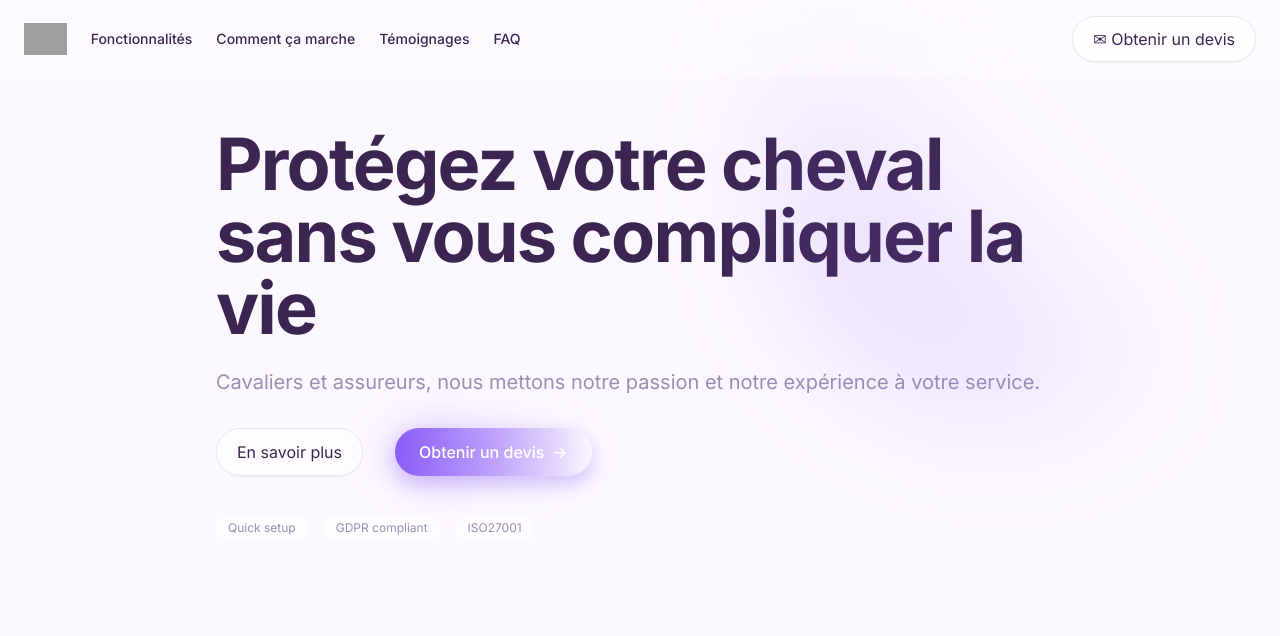
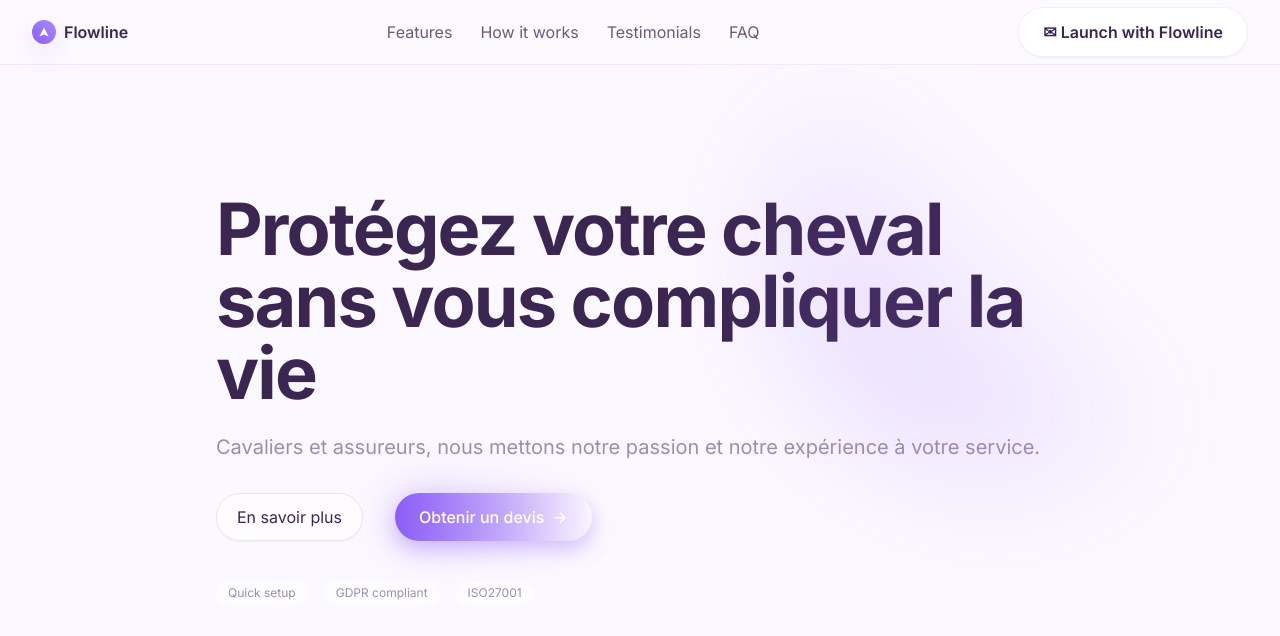
Before and after one commit to Leodcp7/mon-cheval-protege-eva, a Next.js app: page / in a window 1280 px wide. Shown: the top 636 px of the page. Built offline with nearby package versions, Linux system fonts and the light colour scheme; grey boxes are pictures that could not be loaded.

Commit message:
Refactor Navbar component for improved structure

```diff
--- a/src/components/Navbar.tsx
+++ b/src/components/Navbar.tsx
@@ -1,42 +1,34 @@
 import { useEffect, useState } from "react";
+import Link from "next/link";
 
 export default function Navbar() {
   const [scrolled, setScrolled] = useState(false);
-
   useEffect(() => {
-    const handleScroll = () => {
-      setScrolled(window.scrollY > 8);
-    };
-    handleScroll();
-    window.addEventListener("scroll", handleScroll);
-    return () => window.removeEventListener("scroll", handleScroll);
+    const onScroll = () => setScrolled(window.scrollY > 8);
+    onScroll();
+    window.addEventListener("scroll", onScroll);
+    return () => window.removeEventListener("scroll", onScroll);
   }, []);
 
   return (
-    <nav
-      id="nav"
-      className={`fixed top-0 left-0 w-full z-50 transition-colors backdrop-blur-md ${
-        scrolled ? "bg-white/70 shadow-sm" : "bg-white/30"
-      }`}
-    >
-      <div className="max-w-7xl mx-auto px-6 py-4 flex items-center justify-between">
-        <div className="flex items-center space-x-6">
-          <img
-            src="/logo-rocket.svg"
-            alt="Logo Mon Cheval Protégé"
-            className="h-8 w-auto"
-          />
-          <div className="hidden md:flex space-x-6 text-sm font-medium text-textDark">
-            <a href="#features" className="hover:text-primary">Fonctionnalités</a>
-            <a href="#how" className="hover:text-primary">Comment ça marche</a>
-            <a href="#testimonials" className="hover:text-primary">Témoignages</a>
-            <a href="#faq" className="hover:text-primary">FAQ</a>
-          </div>
-        </div>
-        <button className="rounded-full border border-primary/12 bg-white/50 backdrop-blur-md px-5 py-2.5 text-textDark shadow-sm hover:bg-white/70 transition">
-          ✉︎ Obtenir un devis
-        </button>
-      </div>
-    </nav>
+    <header className={`sticky top-0 z-50 transition-all ${scrolled ? "bg-white/70 backdrop-blur-lg shadow-sm" : "bg-white/30 backdrop-blur-md"} border-b border-primary/10`}>
+      <nav className="mx-auto max-w-7xl px-4 sm:px-6 lg:px-8 h-16 flex items-center justify-between">
+        <Link href="#" className="flex items-center gap-2">
+          <span className="h-6 w-6 rounded-full bg-gradient-to-tr from-primary to-primary2 shadow-glow inline-flex items-center justify-center">
+            <svg width="12" height="12" viewBox="0 0 24 24" fill="#fff"><path d="M3 21l9-18 9 18-9-4z"/></svg>
+          </span>
+          <span className="font-semibold text-ink">Flowline</span>
+        </Link>
+
+        <ul className="hidden md:flex items-center gap-7 text-body">
+          <li><a href="#features" className="hover:text-ink">Features</a></li>
+          <li><a href="#work" className="hover:text-ink">How it works</a></li>
+          <li><a href="#testimonials" className="hover:text-ink">Testimonials</a></li>
+          <li><a href="#faq" className="hover:text-ink">FAQ</a></li>
+        </ul>
+
+        <a href="#demo" className="btn-secondary border-primary/20 bg-white/70">✉︎ Launch with Flowline</a>
+      </nav>
+    </header>
   );
 }
```
